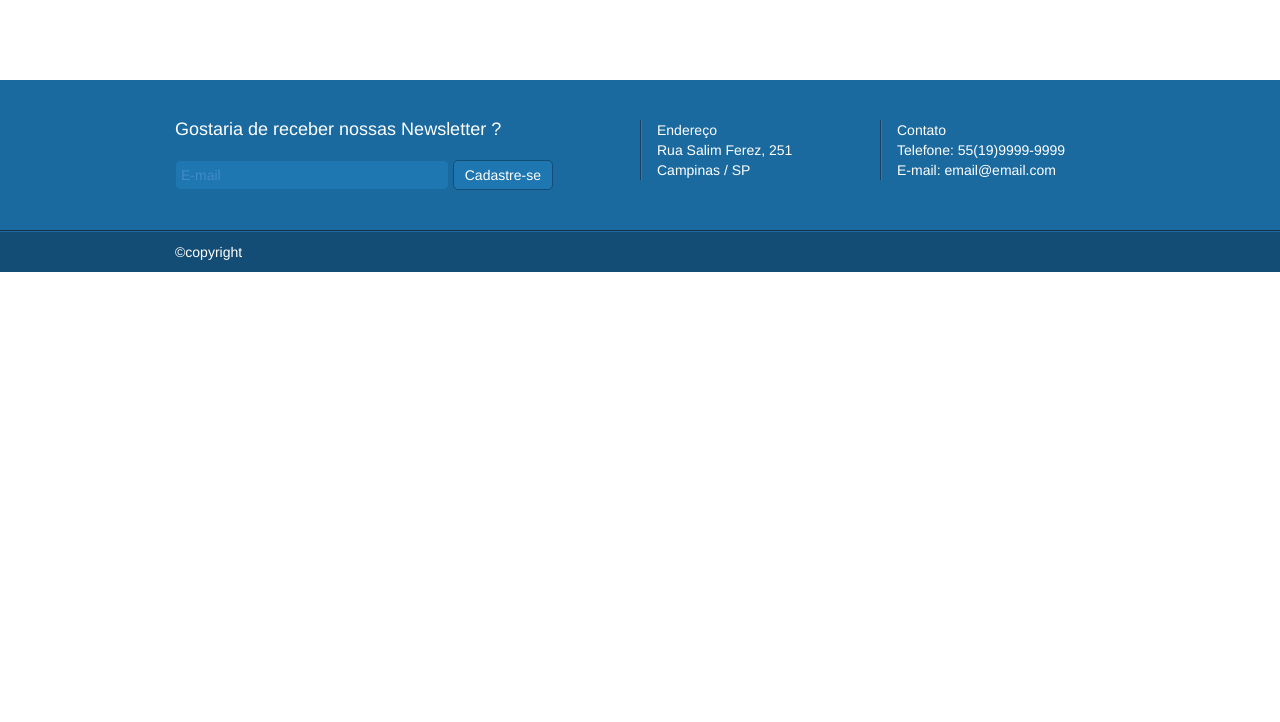
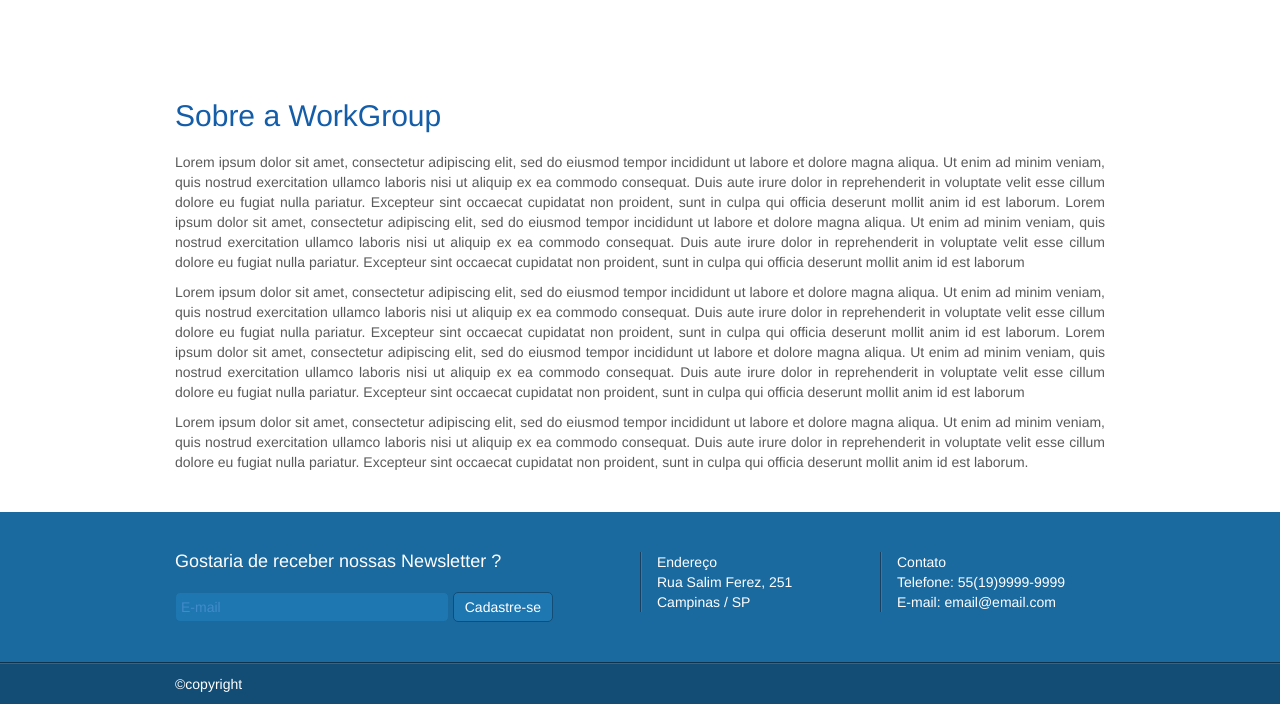
Before and after one commit to hugohiroshi/www.workg.com.br, a CakePHP app: template app/View/Sobre/index.ctp in a window 1280 px wide. Shown: the part 51-773 px from the top of the page. Run offline with PHP 8.4 and a stand-in for CakePHP, Linux system fonts and the light colour scheme; the template is opened without the code that fills it, so the values that code supplies are empty; some libraries are stand-ins or nearby versions.

Commit message:
Commit #42
Criação da estrutura Html e CSS da página Parceiros e Sobre do site.

```diff
--- a/app/Controller/TrabalheConoscoController.php
+++ b/app/Controller/TrabalheConoscoController.php
@@ -69,7 +69,6 @@ class TrabalheConoscoController extends AppController{
                 if(isset($this->request->data['curriculo'])) {
                     $nomeArquivo = $this->request->date['curriculo']['name'];
                     $novoNomeArquivo = md5($nomeArquivo.date("dmyHis"));
-                    $tamanho = $this->request->data['curriculo']['size'];
                 }
 
                 $nome = $this->request->data['nome'];
@@ -91,7 +90,7 @@ class TrabalheConoscoController extends AppController{
                     $Email->subject('Trabalhe Conosco WorkGroup');
                     $Email->send(" Nome: ".$this->request->data['nome']."\n E-mail: ".$this->request->data['email']."\n Telefone: (".$this->request->data['ddd'].") ".$this->request->data['telefone'].
                             "\n Cidade: ".$this->request->data['cidade']."\n Estado: ".$this->request->data['estado'].
-                            "\n Mensagem: ".$this->request->data['mensagem']."\n Curr&iacute;culo: <a href=".'/app/webroot/img/curriculo/'.$novoArquivo.">Visualizar Currículo</a>");
+                            "\n Mensagem: ".$this->request->data['mensagem']."\n Curr&iacute;culo: <a href=".APP."webroot".DS."img".DS."curriculo".DS.$novoArquivo.">Visualizar Currículo</a>");
                     $this->Session->setFlash('<p class="msg_enviada">Seu cadastro foi enviado com sucesso!</p> ');
                 }
                 $this->redirect(array('action' => 'index'));
--- a/app/View/Layouts/default.ctp
+++ b/app/View/Layouts/default.ctp
@@ -74,8 +74,8 @@ $Description = __d('cake_dev', 'WorkGroup | Sistemas para Oficinas e Autopeças'
                                 <li class="active"><a href="/">Home</a></li>
                                 <li><a href="produtosServicos">Produtos e Serviços</a></li>
                                 <li><a href="contatos">Contato</a></li>
-                                <li><a href="#contact">Sobre</a></li>
-                                <li><a href="#contact">Parceiros</a></li>
+                                <li><a href="sobre">Sobre</a></li>
+                                <li><a href="parceiros">Parceiros</a></li>
                                 <li><a href="trabalheConosco">Trabalhe Conosco</a></li>
                                 <!-- MENU DROPDOWN
                                     <li class="dropdown">
--- a/app/View/Pages/home.ctp
+++ b/app/View/Pages/home.ctp
@@ -158,9 +158,9 @@
 
 
     <!-- Começa Conteudo depoimentos -->
-    <div id="depoimentos" class="col-md-3">
+    <div id="depoimentos" class="col-md-8">
         <div class='efeito-fade'>
-            <div class="content-depoimento">
+            <div class="content-depoimento depoimento">
                 <div class="autor-depoimento">
                     <p>Autor</p>
                 </div>
@@ -168,7 +168,7 @@
                    Aenean vehicula laoreet condimentum. Donec rutrum dictum aliquet.
                    Donec ac est id sapien tempus venenatis.</p>
             </div>
-            <div class="content-depoimento">
+            <div class="content-depoimento depoimento">
                 <div class="autor-depoimento">
                     <p>Autor2</p>
                 </div>
--- a/app/View/Sobre/index.ctp
+++ b/app/View/Sobre/index.ctp
@@ -1,4 +1,45 @@
 <div class="main-container">
     <div class="pagina_sobre col-md-12">
+        <h2>Sobre a WorkGroup</h2>
+        <div class="sobre_empresa col-md-12">
+            <p>Lorem ipsum dolor sit amet, consectetur adipiscing elit,
+                sed do eiusmod tempor incididunt ut labore et dolore magna
+                aliqua. Ut enim ad minim veniam, quis nostrud exercitation
+                ullamco laboris nisi ut aliquip ex ea commodo consequat.
+                Duis aute irure dolor in reprehenderit in voluptate velit
+                esse cillum dolore eu fugiat nulla pariatur. Excepteur sint
+                occaecat cupidatat non proident, sunt in culpa qui officia deserunt
+                mollit anim id est laborum. Lorem ipsum dolor sit amet, consectetur adipiscing elit,
+                sed do eiusmod tempor incididunt ut labore et dolore magna
+                aliqua. Ut enim ad minim veniam, quis nostrud exercitation
+                ullamco laboris nisi ut aliquip ex ea commodo consequat.
+                Duis aute irure dolor in reprehenderit in voluptate velit
+                esse cillum dolore eu fugiat nulla pariatur. Excepteur sint
+                occaecat cupidatat non proident, sunt in culpa qui officia deserunt
+                mollit anim id est laborum</p>
+            <p>Lorem ipsum dolor sit amet, consectetur adipiscing elit,
+                sed do eiusmod tempor incididunt ut labore et dolore magna
+                aliqua. Ut enim ad minim veniam, quis nostrud exercitation
+                ullamco laboris nisi ut aliquip ex ea commodo consequat.
+                Duis aute irure dolor in reprehenderit in voluptate velit
+                esse cillum dolore eu fugiat nulla pariatur. Excepteur sint
+                occaecat cupidatat non proident, sunt in culpa qui officia deserunt
+                mollit anim id est laborum. Lorem ipsum dolor sit amet, consectetur adipiscing elit,
+                sed do eiusmod tempor incididunt ut labore et dolore magna
+                aliqua. Ut enim ad minim veniam, quis nostrud exercitation
+                ullamco laboris nisi ut aliquip ex ea commodo consequat.
+                Duis aute irure dolor in reprehenderit in voluptate velit
+                esse cillum dolore eu fugiat nulla pariatur. Excepteur sint
+                occaecat cupidatat non proident, sunt in culpa qui officia deserunt
+                mollit anim id est laborum</p>
+            <p>Lorem ipsum dolor sit amet, consectetur adipiscing elit,
+                sed do eiusmod tempor incididunt ut labore et dolore magna
+                aliqua. Ut enim ad minim veniam, quis nostrud exercitation
+                ullamco laboris nisi ut aliquip ex ea commodo consequat.
+                Duis aute irure dolor in reprehenderit in voluptate velit
+                esse cillum dolore eu fugiat nulla pariatur. Excepteur sint
+                occaecat cupidatat non proident, sunt in culpa qui officia deserunt
+                mollit anim id est laborum.</p>
+        </div>
     </div>
 </div>
--- a/app/webroot/css/workg-style.css
+++ b/app/webroot/css/workg-style.css
@@ -550,7 +599,51 @@
     margin-top: 130px;
 }
 
+.pagina_sobre h2{
+    color: #145da9;
+    margin-bottom: 20px;
+}
+
+.sobre_empresa{
+    margin-bottom: 30px;
+    padding: 0;
+    text-align: justify;
+}
+
+
+
 /* TERMINA PAGINA SOBRE */
+
+
+/* COMEÇA PAGINA PARCEIROS  */
+
+.pagina_parceiros{
+    margin-top: 130px;
+    margin-bottom: 30px;
+}
+
+.pagina_parceiros h2{
+    color: #145da9;
+    margin-bottom: 20px;
+}
+
+.pagina_parceiros .sobre_parceiros{
+    margin-bottom: 10px;
+    padding: 0;
+    text-align: justify;
+}
+
+.pagina_parceiros .logo_parceiros{
+    margin-bottom: 20px;
+    text-align: center;
+}
+
+.pagina_parceiros .logo_parceiros img{
+    margin-left: 15px;
+    margin-top: 10px;
+}
+
+/* TERMINA PAGINA PARCEIROS */
 
 
 /* FOOTER */
```
Also changed, not shown: other parts of app/webroot/css/workg-style.css (+63 -14 lines), app/Controller/ParceirosController.php (added, +10 -0 lines), app/View/Contatos/index.ctp (+8 -1 lines), app/View/Parceiros/index.ctp (added, +42 -0 lines), app/webroot/img/logo-parceiros/teste.png (added).
